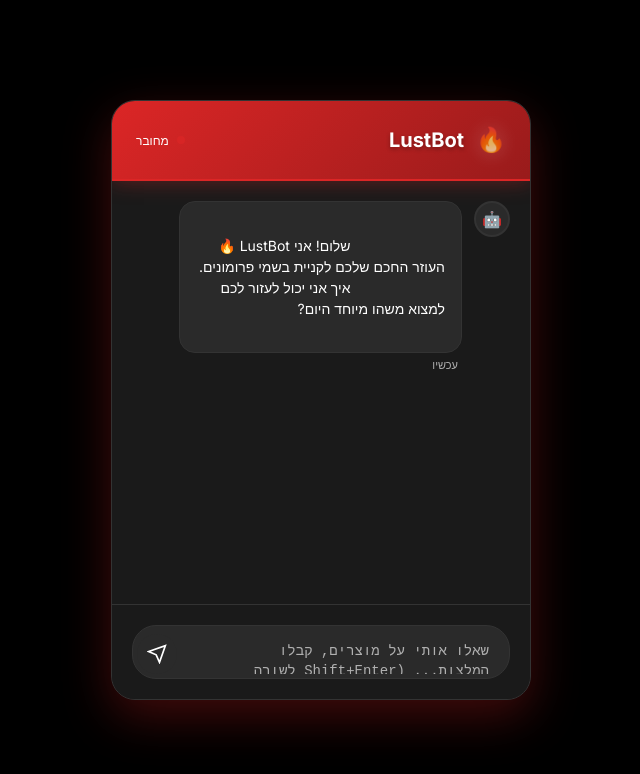
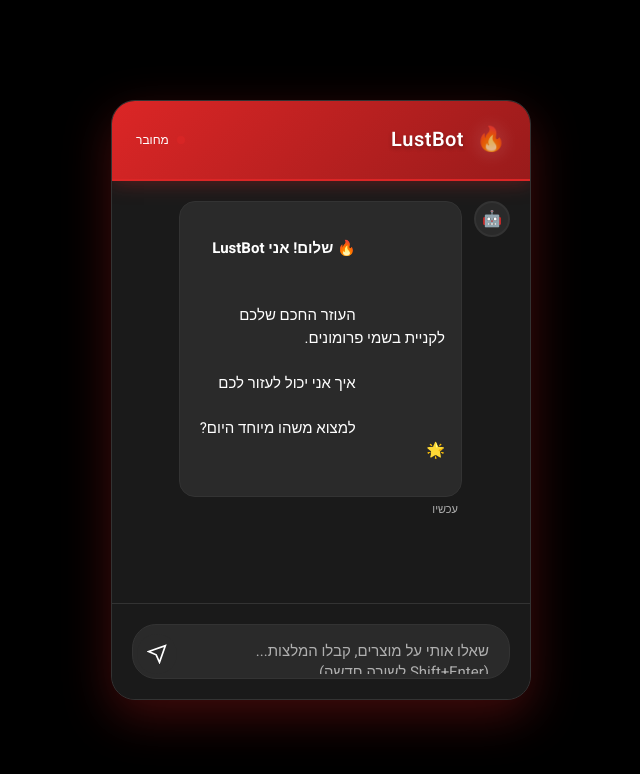
Before and after one commit to ShayFeldboy1010/lustchatbot, a plain HTML site: page frontend/index.html in a window 1280 px wide. Shown: the whole page, without its empty margins (319-959 px from the left). Drawn offline with Linux system fonts and the light colour scheme; files that its build step writes are made by us from their sources; files whose address does not match are found by name.

```diff
--- a/frontend/index.html
+++ b/frontend/index.html
@@ -7,7 +7,7 @@
     <link rel="stylesheet" href="/static/style.css">
     <link rel="preconnect" href="https://fonts.googleapis.com">
     <link rel="preconnect" href="https://fonts.gstatic.com" crossorigin>
-    <link href="https://fonts.googleapis.com/css2?family=Inter:wght@300;400;500;600;700&display=swap" rel="stylesheet">
+    <link href="https://fonts.googleapis.com/css2?family=Heebo:wght@300;400;500;600;700&family=Rubik:wght@300;400;500;600;700&display=swap" rel="stylesheet">
 </head>
 <body>
     <div class="chat-container">
@@ -27,8 +27,10 @@
                 <div class="message-avatar">🤖</div>
                 <div class="message-content">
                     <div class="message-text">
-                        שלום! אני LustBot 🔥 העוזר החכם שלכם לקניית בשמי פרומונים.
-                        איך אני יכול לעזור לכם למצוא משהו מיוחד היום?
+                        🔥 <strong>שלום! אני LustBot</strong><br><br>
+                        העוזר החכם שלכם לקניית בשמי פרומונים.<br>
+                        איך אני יכול לעזור לכם<br>
+                        למצוא משהו מיוחד היום? 🌟
                     </div>
                     <div class="message-time">עכשיו</div>
                 </div>
--- a/frontend/style.css
+++ b/frontend/style.css
@@ -29,7 +29,7 @@
 }
 
 body {
-    font-family: 'Inter', -apple-system, BlinkMacSystemFont, 'Segoe UI', Roboto, sans-serif;
+    font-family: 'Heebo', 'Rubik', -apple-system, BlinkMacSystemFont, 'Segoe UI', Roboto, sans-serif;
     background: var(--background);
     color: var(--text-primary);
     min-height: 100vh;
@@ -39,6 +39,7 @@ body {
     padding: 20px;
     line-height: 1.6;
     direction: rtl; /* Hebrew RTL support */
+    font-weight: 400;
 }
 
 .chat-container {
@@ -93,9 +94,11 @@ body {
 
 .brand-logo h1 {
     font-size: 20px;
-    font-weight: 700;
+    font-weight: 600;
     color: white;
     text-shadow: 0 2px 4px rgba(0,0,0,0.3);
+    font-family: 'Heebo', 'Rubik', sans-serif;
+    letter-spacing: 0.5px;
 }
 
 .status-indicator {
@@ -185,12 +188,14 @@ body {
     padding: 12px 16px;
     border-radius: 16px;
     border: 1px solid var(--border);
-    font-size: 14px;
+    font-size: 15px;
+    font-weight: 400;
     line-height: 1.5;
     word-wrap: break-word;
     white-space: pre-wrap; /* Preserve newlines and spaces */
     direction: rtl; /* RTL for Hebrew text */
     text-align: right; /* Right-align text */
+    font-family: 'Heebo', 'Rubik', sans-serif;
 }
 
 .user-message .message-text {
@@ -264,7 +269,9 @@ body {
     outline: none;
     padding: 12px 16px;
     color: var(--text-primary);
-    font-size: 14px;
+    font-size: 15px;
+    font-family: 'Heebo', 'Rubik', sans-serif;
+    font-weight: 400;
     resize: none;
     min-height: 40px;
     max-height: 120px;
```
Also changed, not shown: 2 other files.
